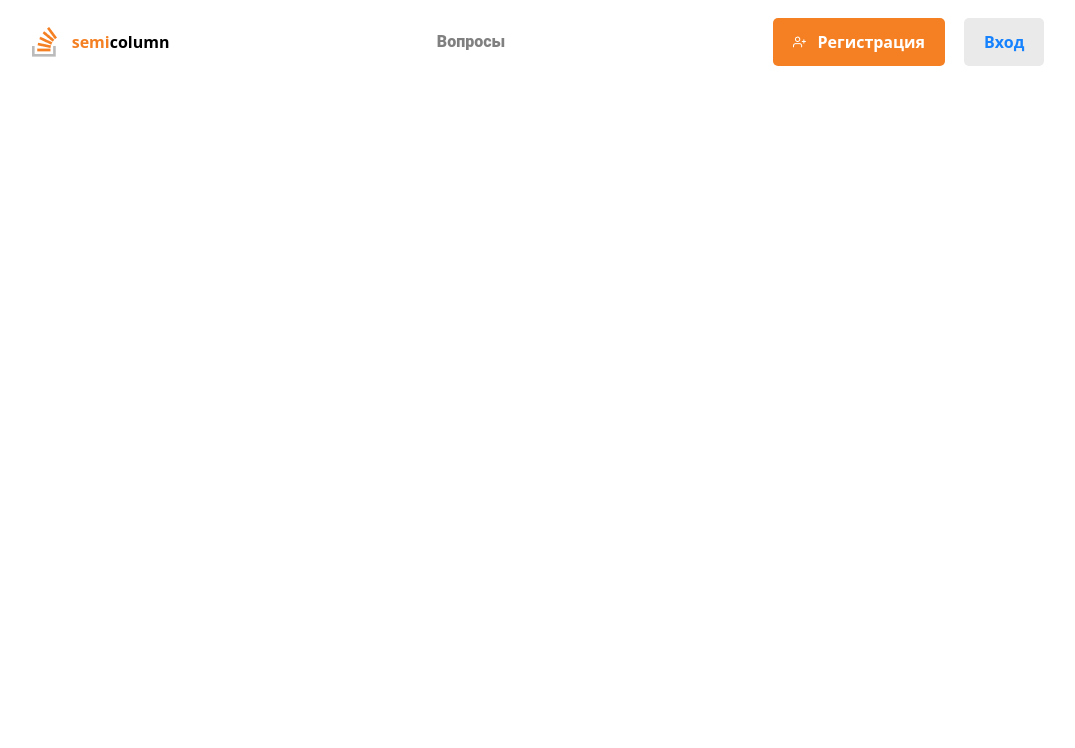
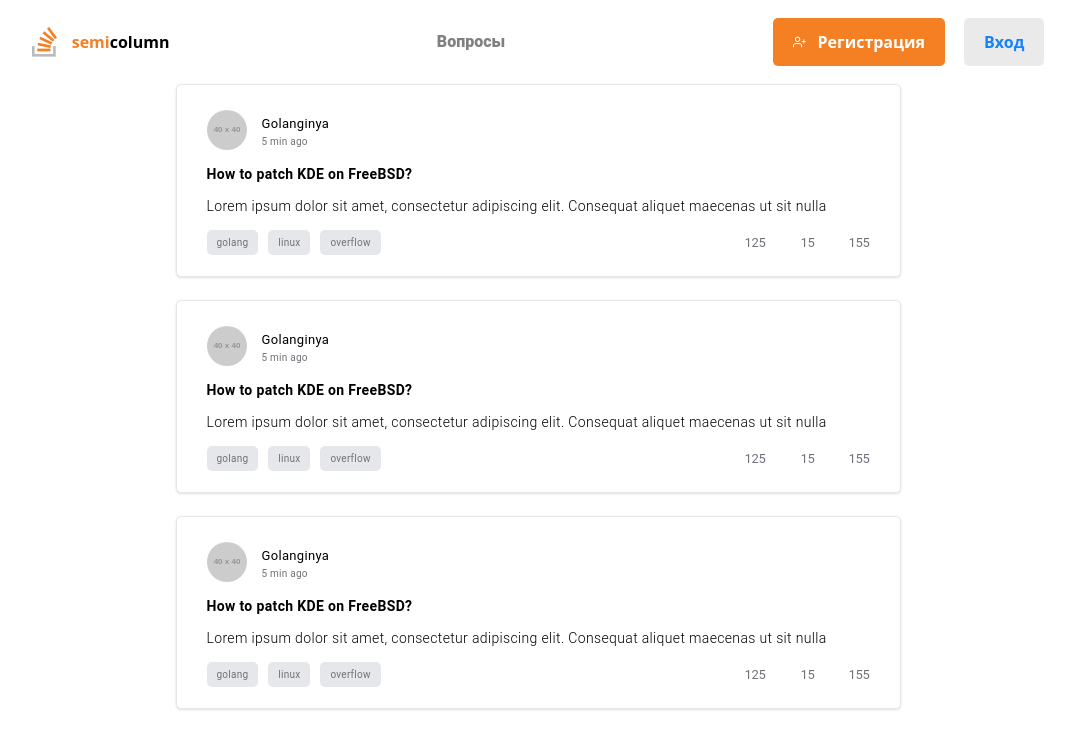
Before and after one commit to cofeek-codes/year3half2, a React (Vite) app in the folder kp/project/: page / in a window 1280 px wide. Shown: the top 748 px of the page, without its empty margins (102-1177 px from the left). Built offline with nearby package versions, Linux system fonts and the light colour scheme.

Commit message:
kp project questions (uncompleted)

```diff
--- a/kp/project/src/components/Header/HeaderAuth.tsx
+++ b/kp/project/src/components/Header/HeaderAuth.tsx
@@ -2,11 +2,11 @@ const HeaderAuth = () => {
 	return (
 		<>
 			<div className="header__auth">
-        <button class="btn__register">
+				<button className="btn__register">
 					<img alt="user-plus" src="/src/assets/user-plus.png" />
 					<span>Регистрация</span>
 				</button>
-        <button class="btn__login">Вход</button>
+				<button className="btn__login">Вход</button>
 			</div>
 		</>
 	);
--- a/kp/project/src/components/Questions/Question.tsx
+++ b/kp/project/src/components/Questions/Question.tsx
@@ -1,8 +1,49 @@
-export type Question = {
-	title: string,
-	description: string,
-	tags: string[]
-	views: number
-	comments: number
-	upvotes: number
+
+// const Question = (question: TQuestion) => {
+const Question = () => {
+	return <div className="question__wrapper">
+		<div className="w-[725px] h-[193px] px-[30px] py-[25px] bg-white rounded-[5px] shadow border border-gray-200 flex-col justify-start items-start gap-[15px] inline-flex mb-[23px]">
+			<div className="w-[665px] h-10 relative">
+				<div className="w-[71px] h-8 left-[55px] top-[4px] absolute">
+					<div className="left-0 top-[20px] absolute text-zinc-500 text-[10px] font-normal font-['Roboto'] tracking-wide">5 min ago</div>
+					<div className="left-0 top-0 absolute text-black text-[13px] font-normal font-['Roboto'] tracking-wide">Golanginya</div>
+				</div>
+				<img className="w-10 h-10 left-0 top-0 absolute rounded-full" src="https://via.placeholder.com/40x40" />
+				<div className="w-6 h-6 left-[641px] top-[8px] absolute" />
+			</div>
+			<div className="self-stretch h-[51px] flex-col justify-start items-start gap-2.5 flex">
+				<div className="text-black text-sm font-bold font-['Roboto'] tracking-wide">How to patch KDE on FreeBSD?</div>
+				<div className="w-[665px] text-black text-sm font-light font-['Roboto'] leading-[25px] tracking-wide">Lorem ipsum dolor sit amet, consectetur adipiscing elit. Consequat aliquet maecenas ut sit nulla</div>
+			</div>
+			<div className="w-[665px] h-[22px] relative bg-white">
+				<div className="left-0 top-0 absolute justify-start items-center gap-2.5 inline-flex">
+					<div className="px-2.5 py-[5px] bg-gray-200 rounded-[5px] justify-start items-center flex">
+						<div className="text-zinc-500 text-[10px] font-normal font-['Roboto'] tracking-wide">golang</div>
+					</div>
+					<div className="px-2.5 py-[5px] bg-gray-200 rounded-[5px] justify-start items-center flex">
+						<div className="text-zinc-500 text-[10px] font-normal font-['Roboto'] tracking-wide">linux</div>
+					</div>
+					<div className="px-2.5 py-[5px] bg-gray-200 rounded-[5px] justify-start items-center flex">
+						<div className="text-zinc-500 text-[10px] font-normal font-['Roboto'] tracking-wide">overflow</div>
+					</div>
+				</div>
+				<div className="left-[520px] top-[3px] absolute bg-white justify-start items-center gap-[15px] inline-flex">
+					<div className="w-[41px] h-[15px] relative">
+						<div className="left-[18px] top-0 absolute text-zinc-500 text-[13px] font-normal font-['Roboto'] tracking-tight">125</div>
+						<div className="w-[15px] h-[15px] left-0 top-0 absolute" />
+					</div>
+					<div className="w-[33px] h-[15px] relative">
+						<div className="left-[18px] top-0 absolute text-zinc-500 text-[13px] font-normal font-['Roboto'] tracking-tight">15</div>
+						<div className="w-[15px] h-[15px] left-0 top-0 absolute" />
+					</div>
+					<div className="w-[41px] h-[15px] relative">
+						<div className="left-[18px] top-0 absolute text-zinc-500 text-[13px] font-normal font-['Roboto'] tracking-tight">155</div>
+						<div className="w-[15px] h-[15px] left-0 top-0 absolute" />
+					</div>
+				</div>
+			</div>
+		</div>
+	</div>
 }
+
+export default Question
--- a/kp/project/src/components/Questions/QuestionsList.tsx
+++ b/kp/project/src/components/Questions/QuestionsList.tsx
@@ -0,0 +1,11 @@
+import Question from './Question'
+
+const QuestionsList = () => {
+	return <>
+		<Question />
+		<Question />
+		<Question />
+	</>
+}
+
+export default QuestionsList
--- a/kp/project/src/index.scss
+++ b/kp/project/src/index.scss
@@ -64,3 +64,15 @@ $blue: #1682fd;
 }
 
 // header
+
+
+//main
+
+.main__wrapper {
+	display: flex;
+	justify-content: center;
+	align-items: center;
+	flex-direction: column;
+}
+
+//main
--- a/kp/project/src/layouts/RootLayout.tsx
+++ b/kp/project/src/layouts/RootLayout.tsx
@@ -5,8 +5,9 @@ const RootLayout = ({ children }: { children: ReactNode }) => {
 	return (
 		<>
 			<Header />
-
+			<main className="main__wrapper">
 				{children}
+			</main>
 		</>
 	);
 };
--- a/kp/project/src/pages/IndexPage.tsx
+++ b/kp/project/src/pages/IndexPage.tsx
@@ -1,7 +1,10 @@
+import QuestionsList from "../components/Questions/QuestionsList";
 import RootLayout from "../layouts/RootLayout";
 
 const IndexPage = () => {
-  return <RootLayout></RootLayout>;
+	return <RootLayout>
+		<QuestionsList />
+	</RootLayout>;
 };
 
 export default IndexPage;
--- a/kp/project/src/types/Question.ts
+++ b/kp/project/src/types/TQuestion.ts
@@ -1,5 +1,4 @@
-import { User } from './User'
-export type Question = {
+export type TQuestion = {
 	id: number,
 	title: string,
 	description: string,
--- a/kp/project/src/types/User.ts
+++ b/kp/project/src/types/TUser.ts
@@ -1,6 +1,5 @@
-import { Question } from "./Question"
 
-export type User = {
+export type TUser = {
 	id: number,
 	avatar: string,
 	name: string
```
Lines whose indentation alone changed are shown as unchanged.
